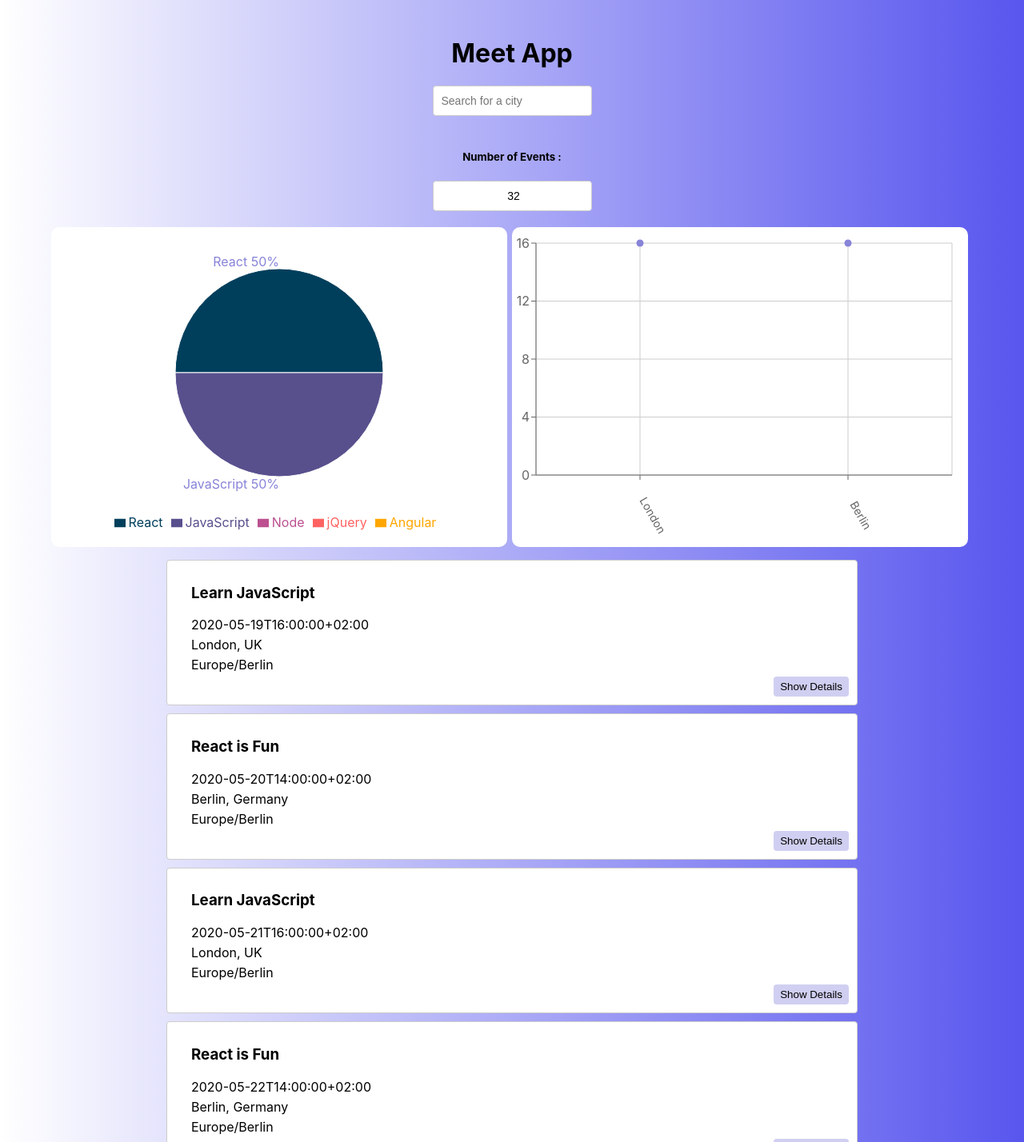
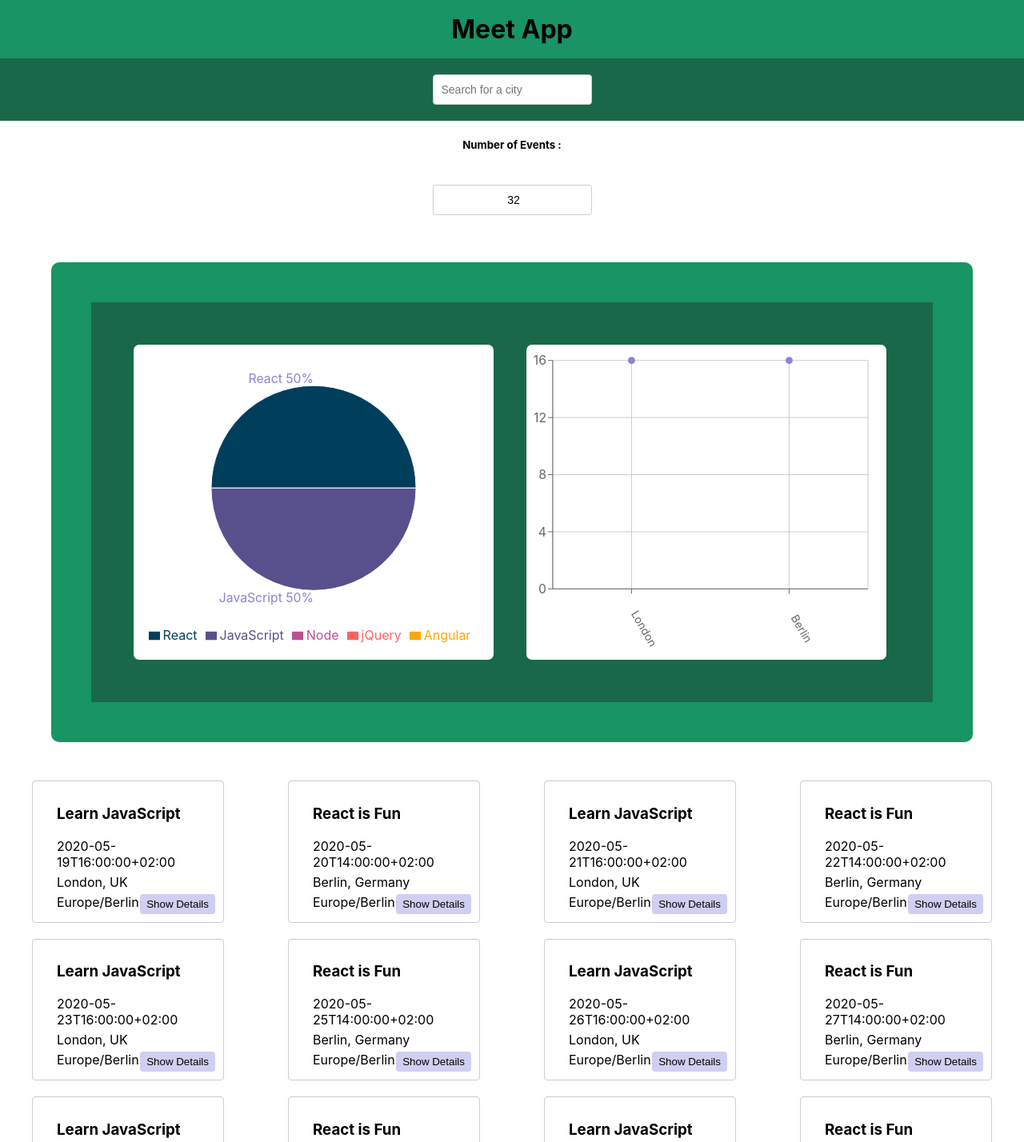
Before and after one commit to philippeducasse/Meet, a React (Create React App) app: page / in a window 1280 px wide. Shown: the top 1428 px of the page at 80% size. Built offline with nearby package versions, Linux system fonts and the light colour scheme; what atatus-spa would draw is missing.

Commit message:
added styling wip

```diff
--- a/src/App.css
+++ b/src/App.css
@@ -1,9 +1,11 @@
+/* #19684a
+#199465*/
+
 @import url(https://fonts.googleapis.com/css?family=Roboto:500);
 
 .App {
   text-align: center;
-  padding: 2% 5%;
-  background-image: linear-gradient(to right, #fff, #5856ee)
+  background-color: white;
 }
 
 .App * {
@@ -14,11 +16,15 @@ ul {
   padding: 0;
   list-style: none;
 }
-
+h1{
+  background-color: #199465;
+  padding: 17px;
+  margin: 0;
+}
 p {
   margin: 5px 0;
 }
-
+body{}
 input[type="text"],
 input[type="number"] {
   padding: 8px 6px 8px 10px;
@@ -29,7 +35,7 @@ input[type="number"] {
   line-height: 20px;
   align-self: center;
   height: 38px;
-  margin-bottom: 20px;
+  margin: 20px 0;
 }
 
 .city {
@@ -41,6 +47,8 @@ input[type="number"] {
   flex-direction: column;
   margin: auto;
   position: relative;
+  background-color: #19684a;
+  width: 100vw
 }
 
 .suggestions {
@@ -69,9 +77,15 @@ input[type="number"] {
 .suggestions>li:hover {
   background-color: #bcdcdb;
 }
-
+#event-list{
+  display: grid;
+  grid-template-columns: 1fr 1fr 1fr 1fr;
+  align-items: center;
+  justify-content: center;
+  flex-direction: column;
+}
 .event {
-  padding: 10px 30px 35px;
+  padding: 10px 30px ;
   margin: 10px auto;
   text-align: left;
   border: 1px solid #ccc;
@@ -127,11 +141,18 @@ input[type="number"] {
   background-color: #fff;
   border-radius: 10px;
   color: black;
+  border: 3px solid #19684a;
 }
 
 .charts-container{
   display: grid;
   grid-template-columns: 1fr 1fr;
+  grid-gap: 30px;
+  margin: 3% 5%;
+  background-color: #19684a;
+  padding: 50px;
+  border-radius: 10px;
+  border: 50px solid #199465;
 }
 
 @media (max-width: 768px) {
```
